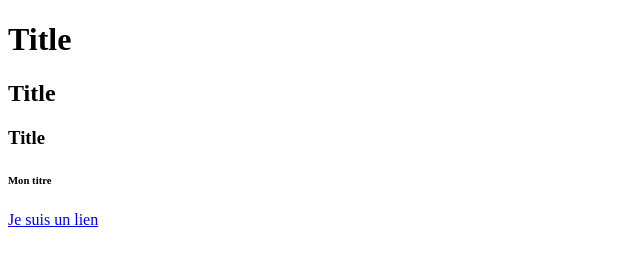
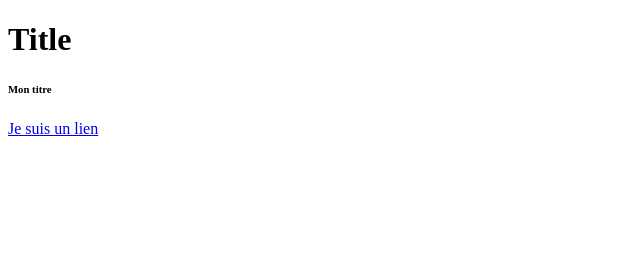
Before and after one commit to Sergilles0/my-first-html-project, a plain HTML site: page index.html in a window 1280 px wide. Shown: the whole page, without its empty margins (0-640 px from the left). Drawn offline with Linux system fonts and the light colour scheme.

Commit message:
suppression des titles h2 et h3

```diff
--- a/index.html
+++ b/index.html
@@ -7,8 +7,6 @@
   </head>
   <body>
     <h1>Title</h1>
-    <h2>Title</h2>
-    <h3>Title</h3>
     <div>
       <h6>Mon titre</h6>
       <a href="https://www.google.com" target="_blank">Je suis un lien</a>
```
